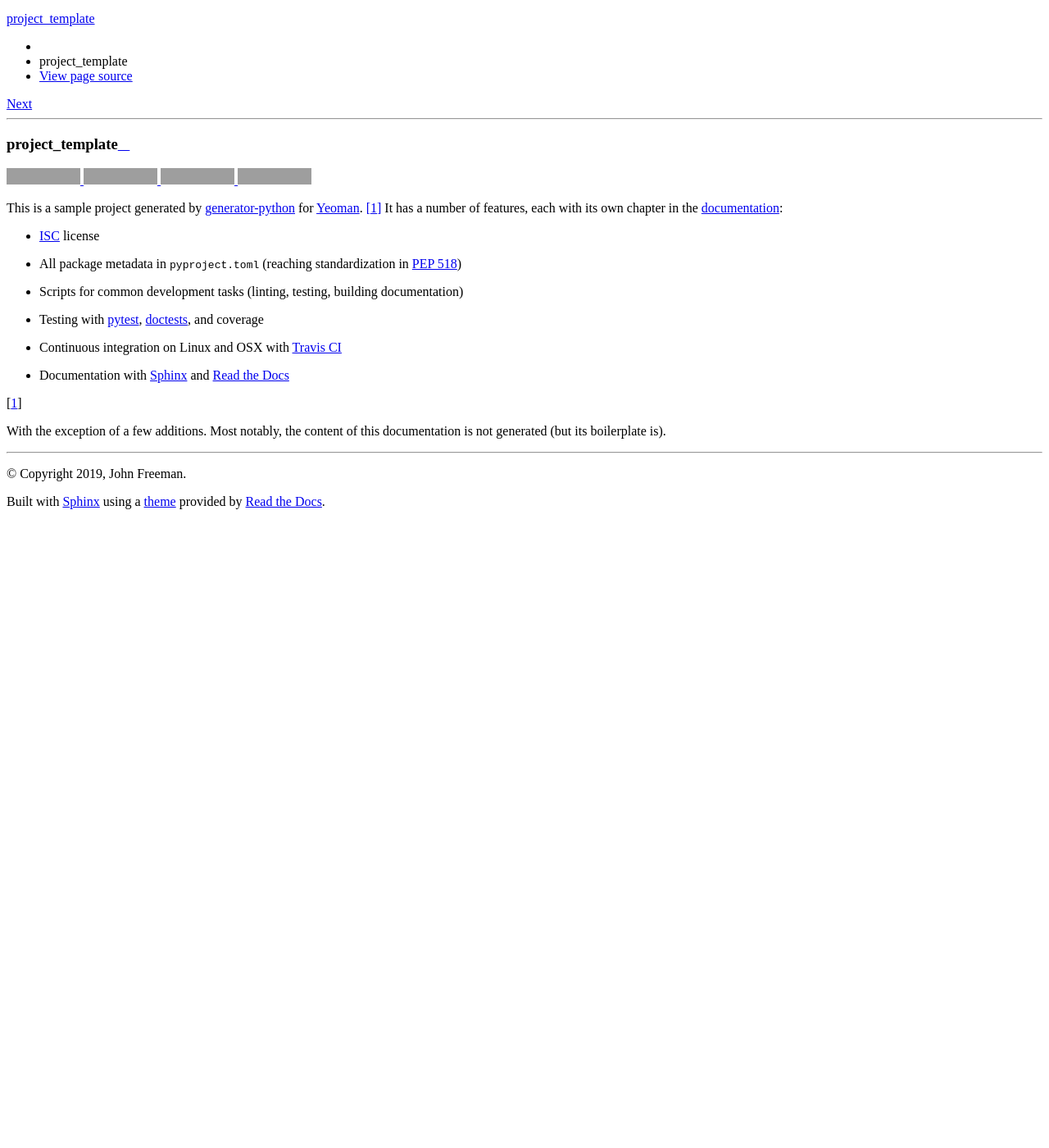
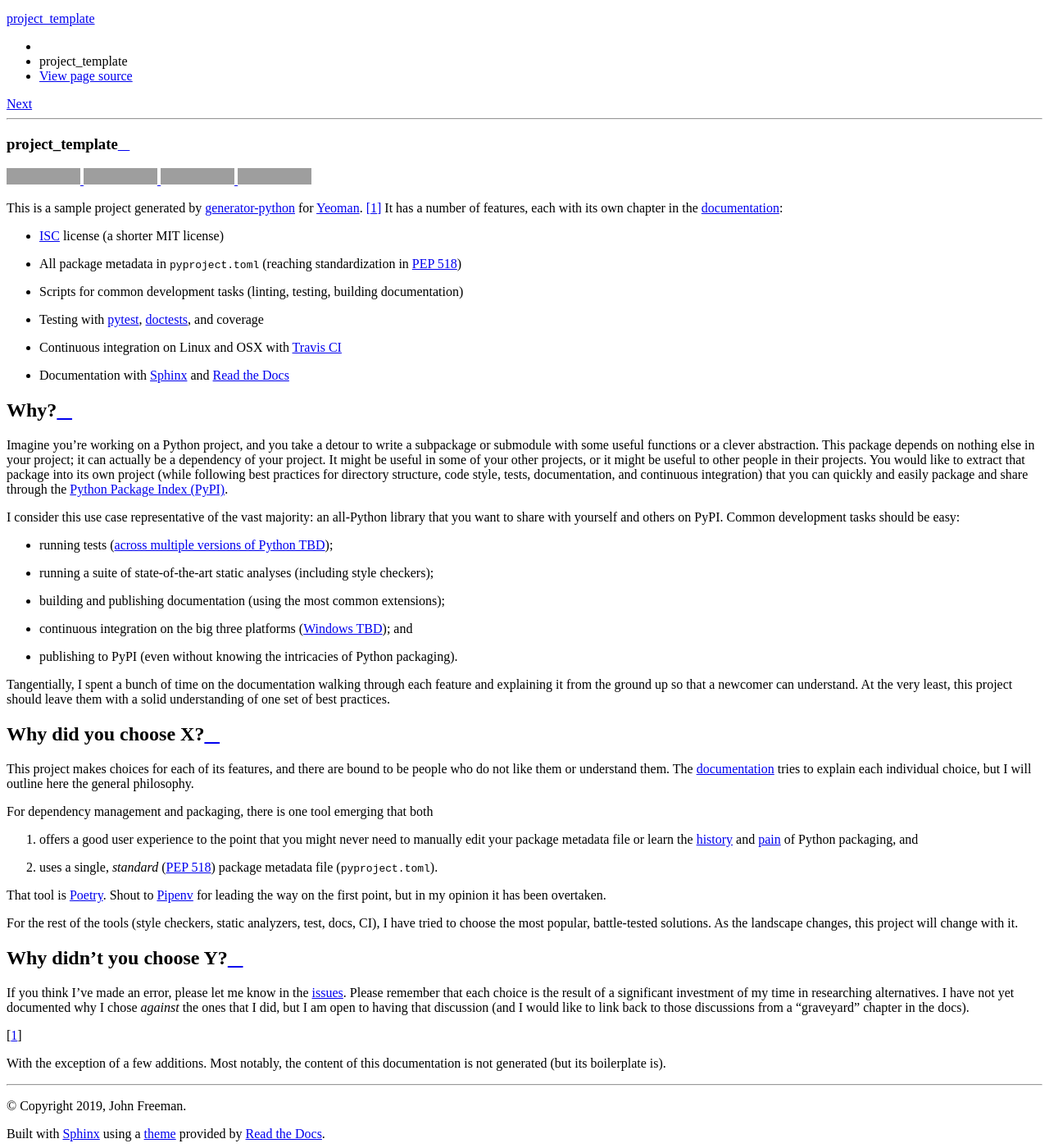
Before and after one commit to thejohnfreeman/project-template-python, a Sphinx documentation site: the page built from docs/index.rst, in a window 1280 px wide and 1400 px high, scrolled down 227 px. Shown: the whole window at 82% size. Built offline with Sphinx 7.4.7 and the Read the Docs theme 2.0.0, drawn with Linux system fonts in a browser that asks for light colours; before the commit the page ends 900 px from its top, so only the background shows below that; grey boxes are pictures that could not be loaded.

Commit message:
Elaborate on audience and motivation
Closes #4

```diff
--- a/README.rst
+++ b/README.rst
@@ -27,14 +27,17 @@ a number of features, each with its own chapter in the documentation_:
 .. _Yeoman: https://yeoman.io/
 .. _documentation: https://project-template-python.readthedocs.io/
 
-- ISC_ license
+- ISC_ license (a shorter MIT license)
 - All package metadata in ``pyproject.toml``
   (reaching standardization in `PEP 518`_)
-- Scripts for common development tasks (linting, testing, building
-  documentation)
+- Scripts for common development tasks
+  (linting, testing, building documentation)
 - Testing with pytest_, doctests_, and coverage
 - Continuous integration on Linux and OSX with `Travis CI`_
 - Documentation with Sphinx_ and `Read the Docs`_
+
+.. Once #1 is done, add Windows to the CI bullet.
+.. Once #2 is done, add "cross-platform" to the scripts bullet.
 
 .. _ISC: https://tldrlegal.com/license/-isc-license
 .. _PEP 518: https://www.python.org/dev/peps/pep-0518/
@@ -44,6 +47,89 @@ a number of features, each with its own chapter in the documentation_:
 .. _Sphinx: https://www.sphinx-doc.org/
 .. _Read the Docs: https://docs.readthedocs.io/
 
+
+Why?
+----
+
+Imagine you're working on a Python project, and you take a detour to write
+a subpackage or submodule with some useful functions or a clever abstraction.
+This package depends on nothing else in your project; it can actually be
+a dependency of your project. It might be useful in some of your other
+projects, or it might be useful to other people in their projects. You would
+like to extract that package into its own project (while following best
+practices for directory structure, code style, tests, documentation, and
+continuous integration) that you can quickly and easily package and share
+through the `Python Package Index (PyPI)`__.
+
+.. __: https://pypi.org
+
+I consider this use case representative of the vast majority: an all-Python
+library that you want to share with yourself and others on PyPI. Common
+development tasks should be easy:
+
+- running tests (`across multiple versions of Python TBD`__);
+- running a suite of state-of-the-art static analyses
+  (including style checkers);
+- building and publishing documentation (using the most common extensions);
+- continuous integration on the big three platforms (`Windows TBD`__); and
+- publishing to PyPI
+  (even without knowing the intricacies of Python packaging).
+
+.. __: https://github.com/thejohnfreeman/project-template-python/issues/3
+.. __: https://github.com/thejohnfreeman/project-template-python/issues/1
+
+Tangentially, I spent a bunch of time on the documentation walking through
+each feature and explaining it from the ground up so that a newcomer can
+understand.
+At the very least, this project should leave them with a solid understanding
+of one set of best practices.
+
+
+Why did you choose X?
+---------------------
+
+This project makes choices for each of its features, and there are bound to be
+people who do not like them or understand them. The documentation_ tries to
+explain each individual choice, but I will outline here the general
+philosophy.
+
+For dependency management and packaging, there is one tool emerging that
+both
+
+1. offers a good user experience to the point that you might never need
+   to manually edit your package metadata file or learn the history__ and
+   pain__ of Python packaging, and
+2. uses a single, *standard* (`PEP 518`_) package metadata file
+   (``pyproject.toml``).
+
+.. __: https://www.pypa.io/en/latest/history/
+.. __: https://www.youtube.com/watch?v=AQsZsgJ30AE
+.. _PEP 518: https://www.python.org/dev/peps/pep-0518/
+
+That tool is Poetry_. Shout to Pipenv_ for leading the way on the first point,
+but in my opinion it has been overtaken.
+
+.. _Poetry: https://github.com/sdispater/poetry#introduction
+.. _Pipenv: https://docs.pipenv.org/en/latest/
+
+For the rest of the tools (style checkers, static analyzers, test, docs, CI),
+I have tried to choose the most popular, battle-tested solutions.
+As the landscape changes, this project will change with it.
+
+
+Why didn't you choose Y?
+------------------------
+
+If you think I've made an error, please let me know in the issues_.
+Please remember that each choice is the result of a significant investment of
+my time in researching alternatives.
+I have not yet documented why I chose *against* the ones that I did, but I am
+open to having that discussion (and I would like to link back to those
+discussions from a "graveyard" chapter in the docs).
+
+.. _issues: https://github.com/thejohnfreeman/project-template-python/issues
+
+
 .. [#] With the exception of a few additions. Most notably, the content of
    this documentation is not generated (but its boilerplate is).
 
```
Also changed, not shown: docs/license.rst (+15 -1 lines).
